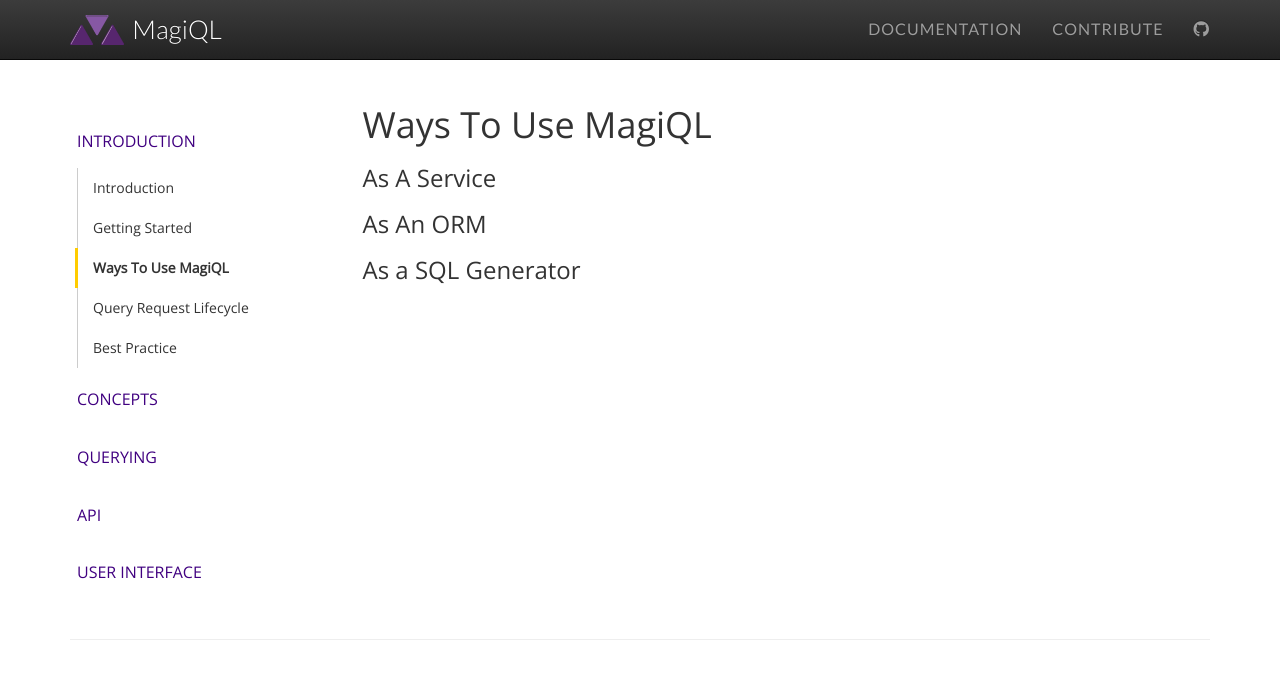
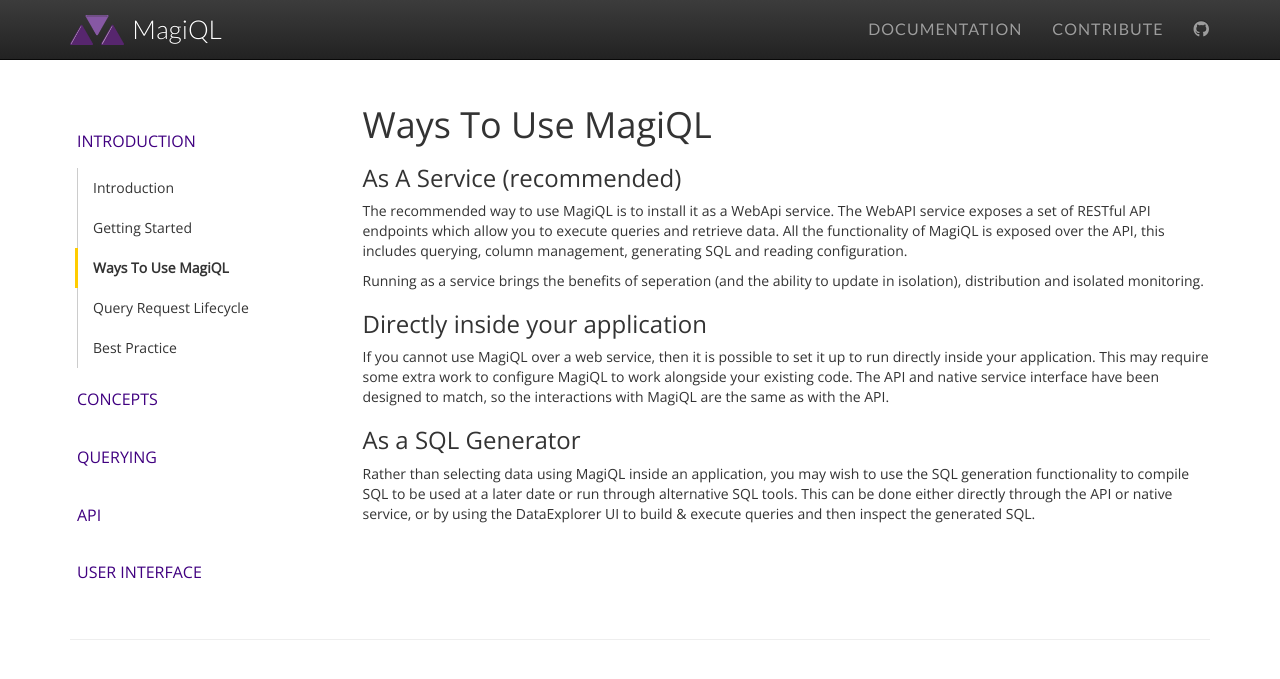
Before and after one commit to MagiQL/magiql.github.io, a Jekyll site: the page built from docs/1-introduction/102-ways-to-use-magiql.md, in a window 1280 px wide. Shown: the top 679 px of the page. Built offline with Jekyll 4.4.1, drawn with Linux system fonts in a browser that asks for light colours; nearby versions of some CDN libraries; a script that is not in the unit is left out.

Commit message:
Update 102-ways-to-use-magiql.md

```diff
--- a/docs/1-introduction/102-ways-to-use-magiql.md
+++ b/docs/1-introduction/102-ways-to-use-magiql.md
@@ -7,8 +7,13 @@
 Ways To Use MagiQL
 =======
 
-### As A Service
+### As A Service (recommended)
+The recommended way to use MagiQL is to install it as a WebApi service. The WebAPI service exposes a set of RESTful API endpoints which allow you to execute queries and retrieve data. All the functionality of MagiQL is exposed over the API, this includes querying, column management, generating SQL and reading configuration.
 
-### As An ORM
+Running as a service brings the benefits of seperation (and the ability to update in isolation), distribution and isolated monitoring.
+
+### Directly inside your application
+If you cannot use MagiQL over a web service, then it is possible to set it up to run directly inside your application. This may require some extra work to configure MagiQL to work alongside your existing code. The API and native service interface have been designed to match, so the interactions with MagiQL are the same as with the API.
 
 ### As a SQL Generator
+Rather than selecting data using MagiQL inside an application, you may wish to use the SQL generation functionality to compile SQL to be used at a later date or run through alternative SQL tools. This can be done either directly through the API or native service, or by using the DataExplorer UI to build & execute queries and then inspect the generated SQL.
```
